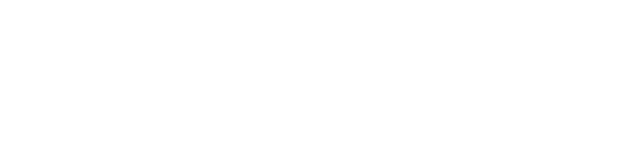
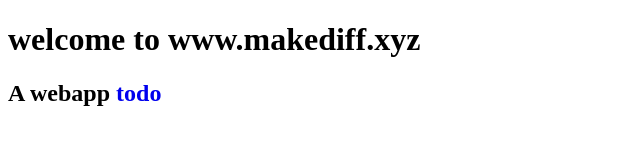
Before and after one commit to mike-e-e/makediff.xyz, a plain HTML site: page index.html in a window 1280 px wide. Shown: the whole page, without its empty margins (0-640 px from the left). Drawn offline with Linux system fonts and the light colour scheme.

Commit message:
add a todo page

```diff
--- a/index.html
+++ b/index.html
@@ -2,9 +2,13 @@
 <html lang="en">
 <head>
     <meta charset="UTF-8">
-    <title></title>
+    <title>www.makediff.xyz</title>
+    <style>
+        a{text-decoration: none}
+    </style>
 </head>
 <body>
-
+    <h1>welcome to www.makediff.xyz</h1>
+    <h2>A webapp <a href="todos/todos.html">todo</a></h2>
 </body>
 </html>
```
